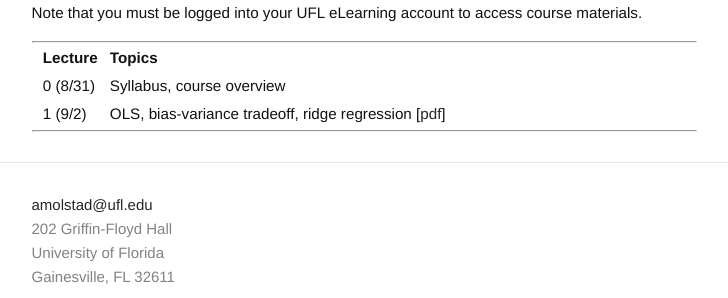
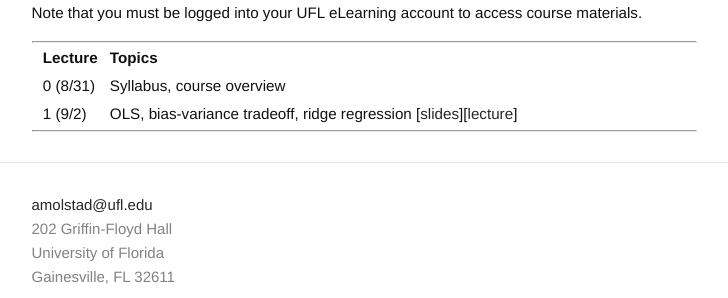
Before and after one commit to ajmolstad/ajmolstad.github.io, a Jekyll site: the page built from F20_STA7934.md, in a window 1280 px wide. Shown: the part 220-518 px from the top of the page, without its empty margins (276-1004 px from the left). Built offline with Jekyll 4.4.1, drawn with Linux system fonts in a browser that asks for light colours.

Commit message:
Update F20_STA7934.md

```diff
--- a/F20_STA7934.md
+++ b/F20_STA7934.md
@@ -16,7 +16,7 @@ Note that you must be logged into your UFL eLearning account to access course ma
 
 ||  **Lecture** ||  **Topics**  ||
 || 0 (8/31)  || Syllabus, course overview ||
-|| 1 (9/2)  || OLS, bias-variance tradeoff, ridge regression [[pdf](https://ufl.instructure.com/files/52199198/download?download_frd=1)] ||
+|| 1 (9/2)  || OLS, bias-variance tradeoff, ridge regression [[slides](https://ufl.instructure.com/files/52201417/download?download_frd=1)][[lecture](https://ufl.instructure.com/courses/412309/files?preview=52201813)]||
 
 
 ---------------
```
